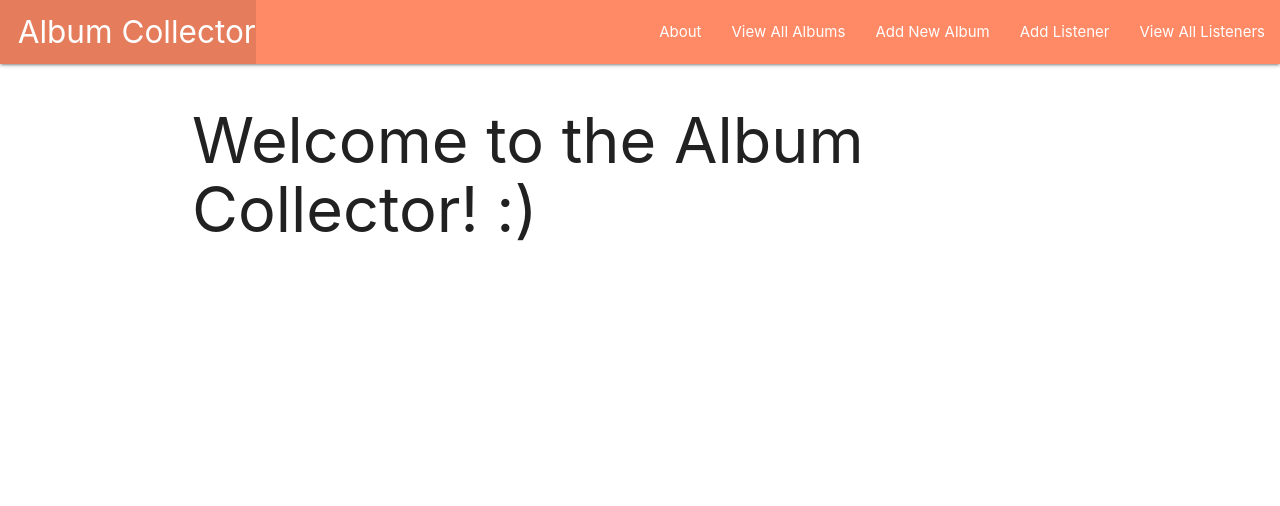
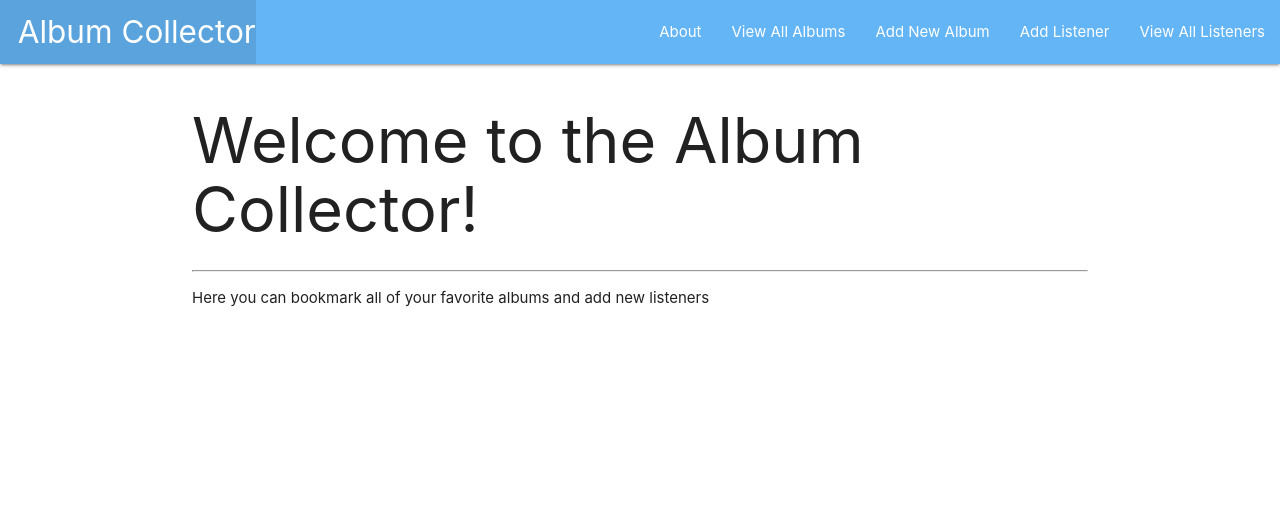
Before and after one commit to marianaG11/album-collector-Django, a Django app: page / in a window 1280 px wide. Shown: the top 506 px of the page. Run offline with Django 4.2, Linux system fonts and the light colour scheme.

Commit message:
edit home page

```diff
--- a/main_app/templates/base.html
+++ b/main_app/templates/base.html
@@ -15,7 +15,7 @@
 <body>
   <header class="navbar-fixed">
     <nav>
-      <div class="nav-wrapper deep-orange lighten-2">
+      <div class="nav-wrapper blue lighten-2">
         <ul>
           <li><a href="/" class="left brand-logo">&nbsp;&nbsp;Album Collector</a></li>
         </ul>
--- a/main_app/templates/home.html
+++ b/main_app/templates/home.html
@@ -1,6 +1,7 @@
 {% extends 'base.html' %}
 {% block content %}
 
-<h1>Welcome to the Album Collector! :) </h1>
-
+<h1>Welcome to the Album Collector! </h1>
+<hr />
+<p>Here you can bookmark all of your favorite albums and add new listeners </p>
 {% endblock %}
```
